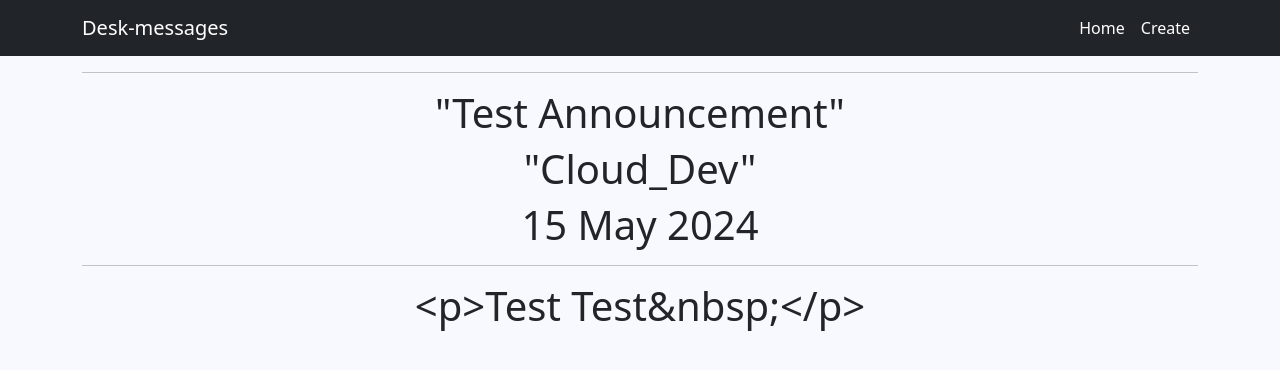
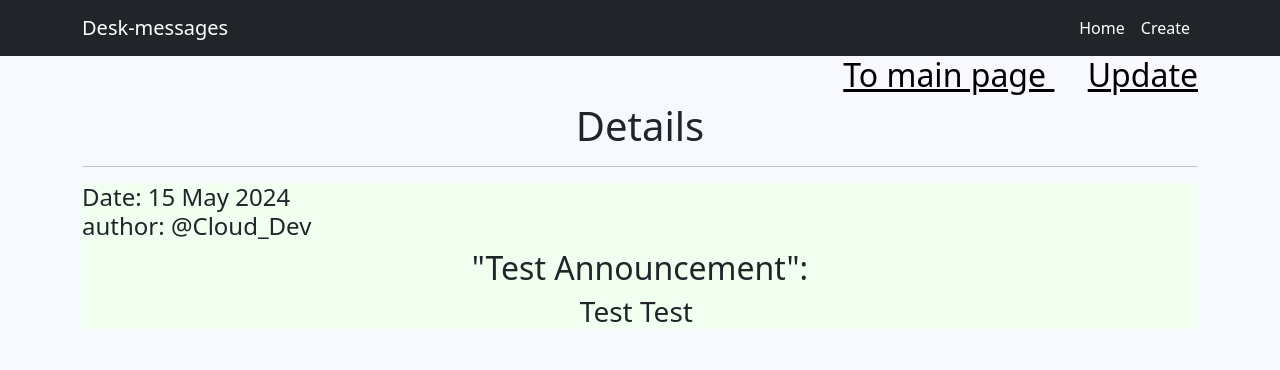
Before and after one commit to IlyacloudDev/django-desk-messages, a Django app: template templates/announcements/detail.html in a window 1280 px wide. Shown: the top 370 px of the page. Run offline with Django 5.2, Linux system fonts and the light colour scheme; the template is opened without the code that fills it: values that come from a table or form of the project are taken from there, others are empty; data comes from the database, SQL or seed files in the repository; some libraries are stand-ins or nearby versions.

Commit message:
was changed design of detail.html template

```diff
--- a/templates/announcements/detail.html
+++ b/templates/announcements/detail.html
@@ -5,10 +5,26 @@
 {% endblock title %}
 
 {% block content %}
-    <hr>
-    <h1>"{{ announcement.title}}"</h1>
-    <h1>"{{ announcement.author}}"</h1>
-    <h1>{{ announcement.time_in|date:'d M Y'}}</h1>
-    <hr>
-    <h1>{{ announcement.announcement_text}}</h1>
+    <h2 style="text-align: right;">
+        <a href="{% url 'announcement_list' %}" style="color: #000000"> To main page </a>
+        &nbsp; &nbsp;
+        <a href="{% url 'announcement_update' pk=announcement.id %}" style="color: #000000"> Update </a>
+    </h2>
+    <h1>
+        Details
+    </h1>
+    <hr/>
+    <div align="left" style="background-color: #F0FFF0">
+        <h4>
+            Date: {{ announcement.time_in|date:'d M Y' }}
+            <br>
+            author: @{{ announcement.author }}
+        </h4>
+        <h2 style="text-align: center;">
+            "{{ announcement.title }}":
+        </h2>
+        <h3 style="text-align: center;">
+            {{announcement.announcement_text|safe }}
+        </h3>
+    </div>
 {% endblock content %}
```
